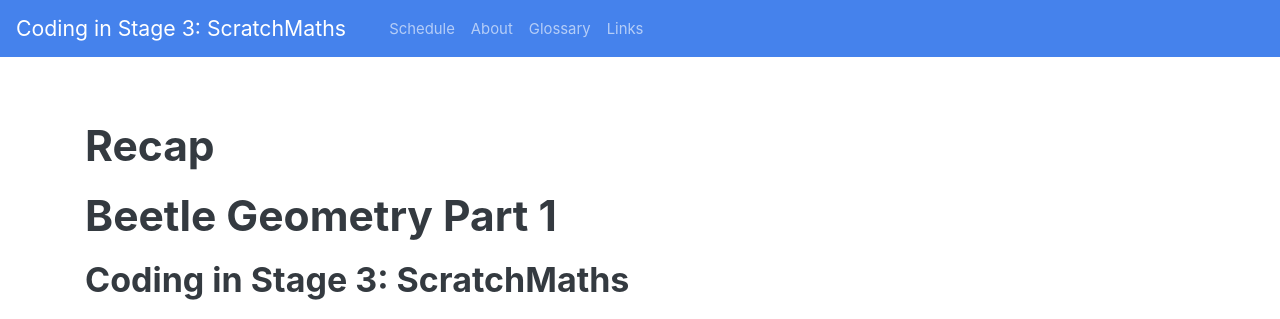
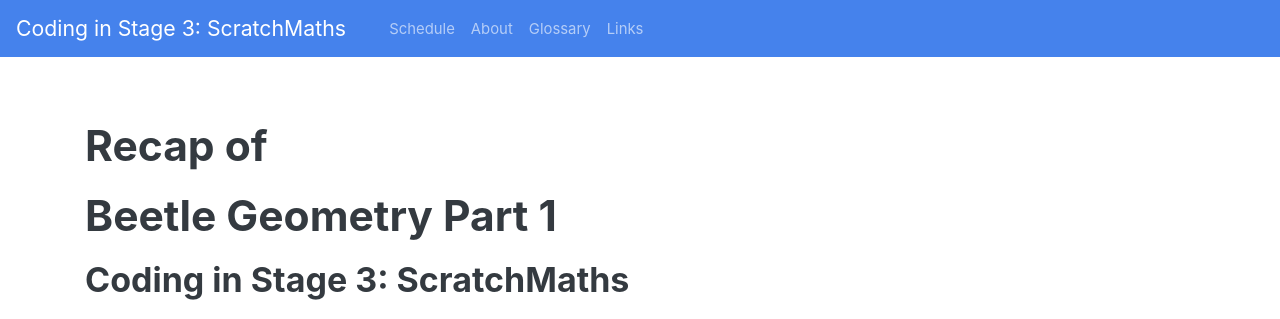
Before and after one commit to cs4s/2018, a Jekyll site: the page built from maths/week-6/presentations/recap.md, in a window 1280 px wide and 900 px high. Shown: the top 319 px of the window. Built offline with Jekyll 4.4.1, drawn with Linux system fonts in a browser that asks for light colours; our own code applies the rules of GitHub Pages for plain Markdown files.

Commit message:
Fixes typo in recap presentation for Maths Week 6

```diff
--- a/maths/week-6/presentations/recap.md
+++ b/maths/week-6/presentations/recap.md
@@ -1,4 +1,5 @@
-# Recap
+# Recap of
+
 # Beetle Geometry Part 1
 
 ## Coding in Stage 3: ScratchMaths
@@ -25,7 +26,7 @@
 - Includes learning about:
 	- **Computational Concepts:** *Sequences*, *Loops* and *Operators*
 	- **Mathematics Concepts:** *Shapes* and their *perimeters*, *Roman Numerals* and *Probability*
-- [Teacher Materials](http://www.ucl.ac.uk/ioe/research/projects/scratchmaths/curriculum-materials/module-1-tiling-patterns/files/SM_Y5_Module_1_Teacher_Materials.pdf) with Investigations and Activities
+- [Teacher Materials](http://www.ucl.ac.uk/ioe/research/projects/scratchmaths/curriculum-materials/module-2-beetle-geometry/files/SM_Y5_Module_2_Teacher_Materials.pdf) with Investigations and Activities
 
 ---
 
```
